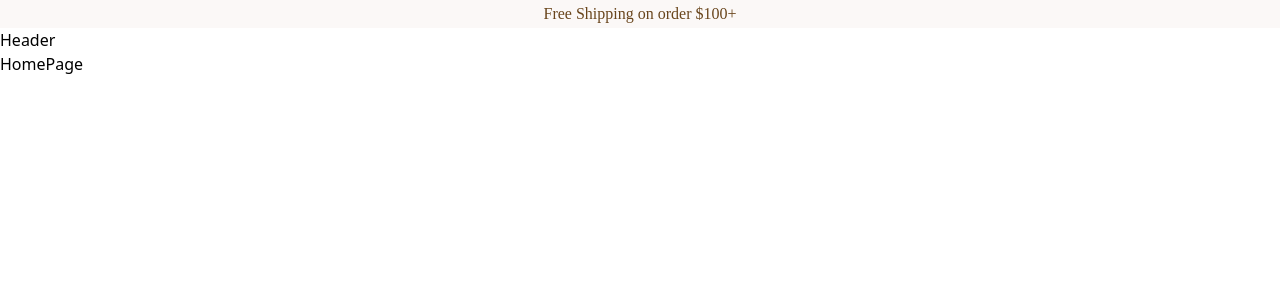
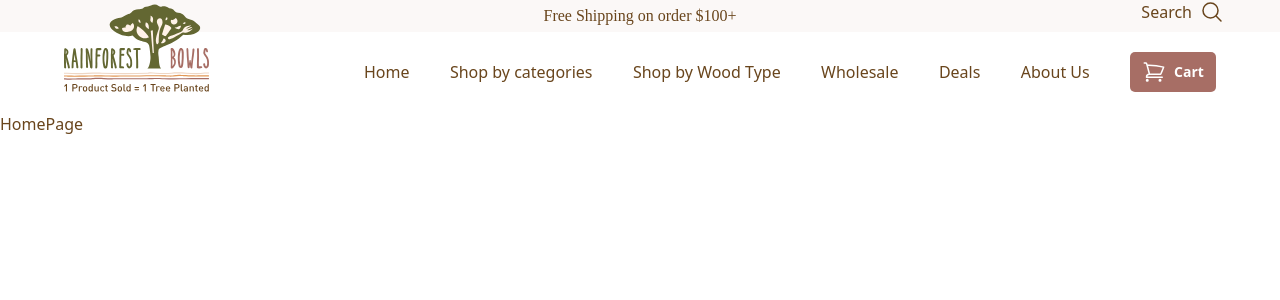
Before and after one commit to ngoc2003/RainForestBowl-Clone, a React (Create React App) app: page / in a window 1280 px wide. Shown: the top 300 px of the page. Built offline with nearby package versions, Linux system fonts and the light colour scheme.

Commit message:
topbar data init

```diff
--- a/src/components/banner/BannerList.js
+++ b/src/components/banner/BannerList.js
@@ -2,24 +2,11 @@ import React from "react";
 import { SwiperSlide, Swiper } from "swiper/react";
 import SwiperCore, { Autoplay } from "swiper";
 import NoteBannerItem from "./item/NoteBannerItem";
-const settings = {
-  dots: true,
-  infinite: true,
-  speed: 100,
-  slidesToShow: 2,
-  slidesToScroll: 1,
-};
+import { EffectFade } from "swiper";
+  // import 'swiper/css/effect-fade';
 const BannerList = ({ data = [], notebanner = false, className }) => {
-  // console.log(data);
-  SwiperCore.use([Autoplay]);
+  SwiperCore.use([Autoplay, EffectFade]);
   return (
-    // <Slider {...settings}>
-    //   {data
-    //     ? notebanner
-    //       ? data.map((item) => <div key={item.id}>{item.text}</div>)
-    //       : data.map(() => <div>Hi</div>)
-    //     : ""}
-    // </Slider>
     <Swiper
       grabCursor="true"
       slidesPerView={1}
@@ -32,7 +19,7 @@ const BannerList = ({ data = [], notebanner = false, className }) => {
         ? notebanner
           ? data.map((item) => (
               <SwiperSlide key={item.id}>
-              <NoteBannerItem>{item.text}</NoteBannerItem>
+                <NoteBannerItem>{item.text}</NoteBannerItem>
               </SwiperSlide>
             ))
           : data.map(() => <SwiperSlide>Hi</SwiperSlide>)
--- a/src/components/banner/item/NoteBannerItem.js
+++ b/src/components/banner/item/NoteBannerItem.js
@@ -2,7 +2,7 @@ import React from 'react';
 
 const NoteBannerItem = ({children}) => {
     return (
-        <div className='font-raleway align-center text-font text-center py-0.5'>
+        <div className='font-raleway align-center text-font text-center py-1'>
             {children}
         </div>
     );
--- /dev/null
+++ b/src/components/button/Button.js
@@ -0,0 +1,11 @@
+import React from "react";
+
+const Button = ({ children = "text", primary = false, secondary = false, rounded = false }) => {
+  return (
+    <div>
+      <button className={`text-white px-3 py-2 text-sm font-bold flex items-center justify-center gap-x-2 ${primary && 'bg-primary'} ${secondary && 'bg-secondary'} ${rounded &&'rounded-[5px]'}`}>{children}</button>
+    </div>
+  );
+};
+
+export default Button;
--- /dev/null
+++ b/src/components/search/Search.js
@@ -0,0 +1,17 @@
+import React from "react";
+import SearchIcon from "../../icons/SearchIcon";
+
+const Search = ({ placeholder = "Search", className }) => {
+  return (
+    <div className={`z-10 text-font flex gap-x-2 items-center ${className}`}>
+      <input
+        type="text"
+        placeholder={placeholder}
+        className={`bg-transparent placeholder:text-font text-right outline-none `}
+      />
+      <SearchIcon></SearchIcon>
+    </div>
+  );
+};
+
+export default Search;
--- a/src/data/Data.js
+++ /dev/null
@@ -1,3 +0,0 @@
-// import NoteBanner from "../modules/topbar/NoteBanner";
-import NoteBannerJson from "./NoteBanner.json";
-export const NoteBannerData = NoteBannerJson;
--- /dev/null
+++ b/src/data/Topbar.js
@@ -0,0 +1,32 @@
+export const TopbarData = [
+    {
+        id: 'topbar/home',
+        label: 'Home',
+        path: '/',
+    },
+    {
+        id: 'topbar/cate',
+        label: 'Shop by categories',
+        // path: '/',
+    },
+    {
+        id: 'topbar/wood',
+        label: 'Shop by Wood Type',
+        // path: '/',
+    },
+    {
+        id: 'topbar/sale',
+        label: 'Wholesale',
+        path: '/wholesale',
+    },
+    {
+        id: 'topbar/deals',
+        label: 'Deals',
+        path: '/deals',
+    },
+    {
+        id: 'topbar/about',
+        label: 'About Us',
+        path: '/about',
+    },
+]
--- /dev/null
+++ b/src/icons/Cart.js
@@ -0,0 +1,22 @@
+import React from "react";
+
+const Cart = () => {
+  return (
+    <svg
+      xmlns="http://www.w3.org/2000/svg"
+      fill="none"
+      viewBox="0 0 24 24"
+      strokeWidth="1.5"
+      stroke="currentColor"
+      class="w-6 h-6"
+    >
+      <path
+        strokeLinecap="round"
+        strokeLinejoin="round"
+        d="M2.25 3h1.386c.51 0 .955.343 1.087.835l.383 1.437M7.5 14.25a3 3 0 00-3 3h15.75m-12.75-3h11.218c1.121-2.3 2.1-4.684 2.924-7.138a60.114 60.114 0 00-16.536-1.84M7.5 14.25L5.106 5.272M6 20.25a.75.75 0 11-1.5 0 .75.75 0 011.5 0zm12.75 0a.75.75 0 11-1.5 0 .75.75 0 011.5 0z"
+      />
+    </svg>
+  );
+};
+
+export default Cart;
--- /dev/null
+++ b/src/icons/SearchIcon.js
@@ -0,0 +1,22 @@
+import React from "react";
+
+const SearchIcon = () => {
+  return (
+    <svg
+      xmlns="http://www.w3.org/2000/svg"
+      fill="none"
+      viewBox="0 0 24 24"
+      strokeWidth="1.5"
+      stroke="currentColor"
+      className="w-6 h-6"
+    >
+      <path
+        strokeLinecap="round"
+        strokeLinejoin="round"
+        d="M21 21l-5.197-5.197m0 0A7.5 7.5 0 105.196 5.196a7.5 7.5 0 0010.607 10.607z"
+      />
+    </svg>
+  );
+};
+
+export default SearchIcon;
--- a/src/index.scss
+++ b/src/index.scss
@@ -9,10 +9,19 @@
 }
 @layer base {
   body {
-    @apply text-base font-normal;
+    @apply text-base font-normal text-font;
     line-height: 1.5;
   }
   input {
     @apply outline-none;
   }
 } ;
+
+@layer components {
+  .wrapper{
+    @apply px-16
+  }
+  .link-hover{
+    @apply duration-300 hover:font-bold cursor-pointer
+  }
+}
--- a/src/layouts/common/Header.js
+++ b/src/layouts/common/Header.js
@@ -1,13 +1,14 @@
-import React from 'react';
-import NoteBanner from '../../modules/topbar/NoteBanner';
+import React from "react";
+import NoteBanner from "../../modules/topbar/NoteBanner";
+import Topbar from "./Topbar";
 
 const Header = () => {
-    return (
-        <div>
-        <NoteBanner></NoteBanner>
-            Header
-        </div>
-    );
+  return (
+    <div>
+      <NoteBanner></NoteBanner>
+      <Topbar></Topbar>
+    </div>
+  );
 };
 
 export default Header;
--- /dev/null
+++ b/src/layouts/common/Topbar.js
@@ -0,0 +1,32 @@
+import React from "react";
+import logo from "../../images/logo.svg";
+import { Link } from "react-router-dom";
+import Button from "../../components/button/Button";
+import Cart from "../../icons/Cart";
+import { TopbarData } from "../../data/Topbar";
+const Topbar = () => {
+  return (
+    <div className="wrapper relative py-5 flex">
+      <img src={logo} alt="" className="absolute -top-7" />
+      <div className="w-[300px]"></div>
+      <div className="flex items-center justify-between flex-1 ">
+        {TopbarData.map((item) =>
+          item.path ? (
+            <Link to={item.path} key={item.id} className='link-hover'>
+              {item.label}
+            </Link>
+          ) : (
+            <span className="link-hover" key={item.id}>{item.label}</span>
+          )
+        )}
+
+        <Button primary rounded>
+          <Cart></Cart>
+          Cart
+        </Button>
+      </div>
+    </div>
+  );
+};
+
+export default Topbar;
--- a/src/modules/topbar/NoteBanner.js
+++ b/src/modules/topbar/NoteBanner.js
@@ -1,11 +1,21 @@
 import React from "react";
 import BannerList from "../../components/banner/BannerList";
+import Search from "../../components/search/Search";
 import { NoteBannerData } from "../../data/NoteBanner";
 // import NoteBannerData from
 // import { NoteBannerData } from "../../data/Data";
 
 const NoteBanner = () => {
-  return <BannerList notebanner data={NoteBannerData} className ='bg-lightFont'></BannerList>;
+  return (
+    <div className="flex bg-lightFont wrapper relative" >
+      <BannerList
+        notebanner
+        data={NoteBannerData}
+        className=""
+      ></BannerList>
+      <Search className='absolute right-14'></Search>
+    </div>
+  );
 };
 
 export default NoteBanner;
```
